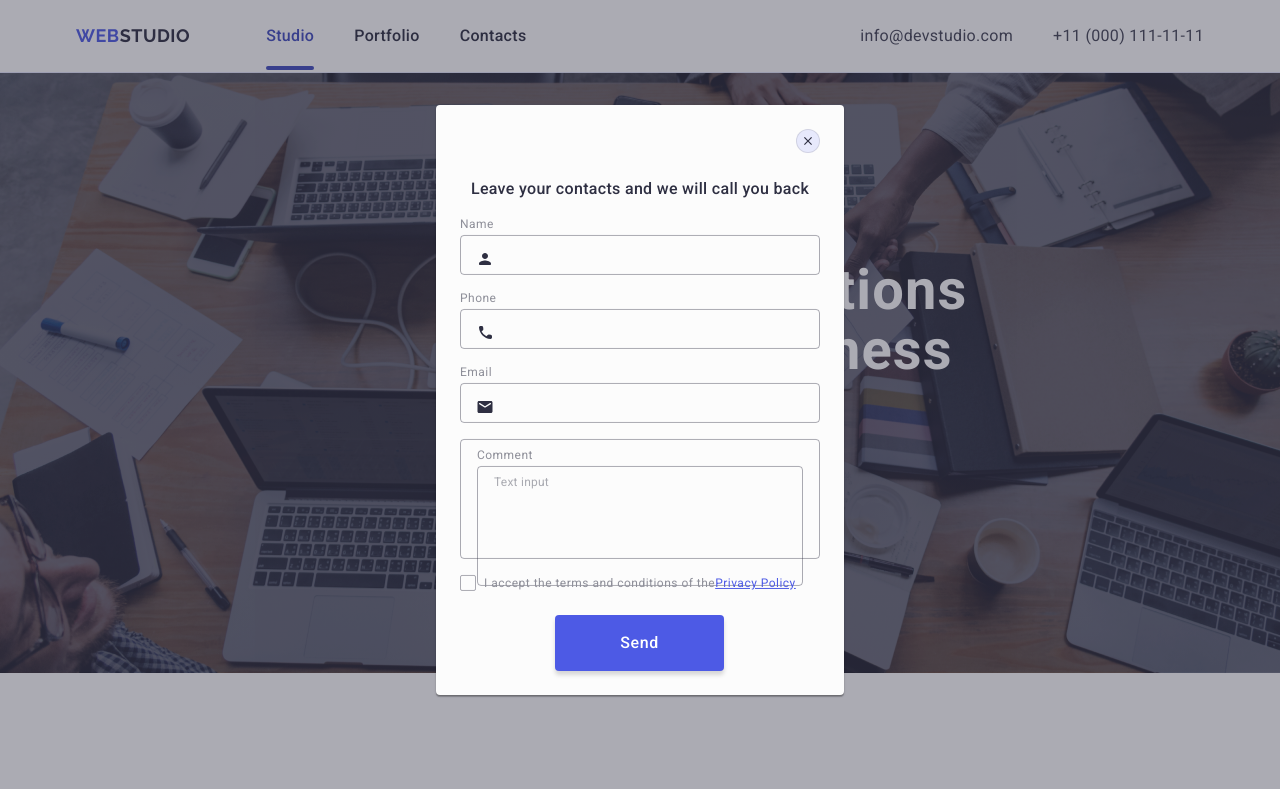
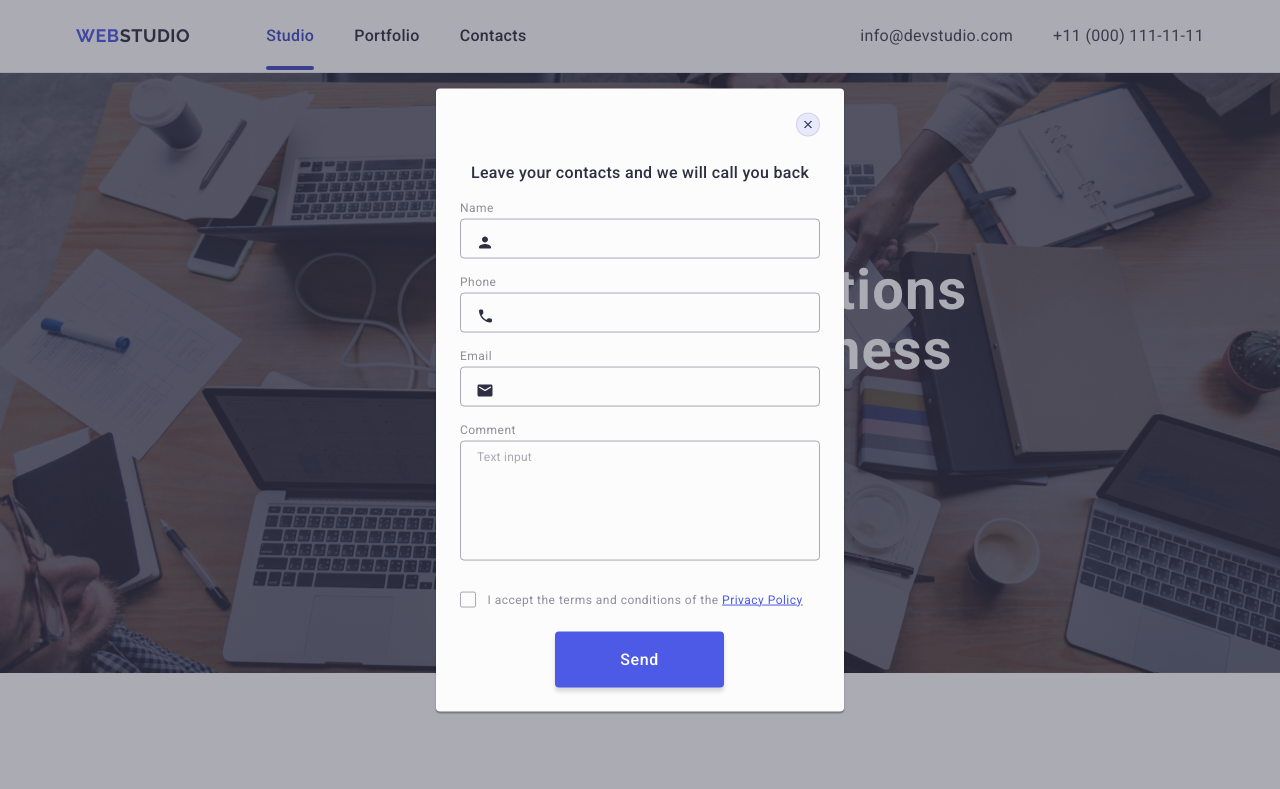
Before and after one commit to RomanNitefor/FS103-HOMEWORK-5, a plain HTML site: page index.html in a window 1280 px wide. Shown: the top 789 px of the page. Drawn offline with nearby package versions, Linux system fonts and the light colour scheme.

Commit message:
save-fixe-number-four

```diff
--- a/css/style.css
+++ b/css/style.css
@@ -768,7 +768,7 @@ li {
 .modal-field {
   margin-bottom: 8px;
 }
-.modal-textarea {
+.modal-text-area {
   margin-bottom: 16px;
 }
 .modal-checkbox {
@@ -781,8 +781,6 @@ li {
   font-weight: 400;
   line-height: 1.17;
   letter-spacing: 0.04em;
-  display: flex;
-  align-items: center;
 }
 
 .check-text a {
@@ -797,6 +795,8 @@ li {
 
 .check-span {
   display: inline-flex;
+  align-items: center;
+  justify-content: center;
   width: 16px;
   height: 16px;
   border-radius: 2px;
--- a/index.html
+++ b/index.html
@@ -552,7 +552,7 @@
               </svg>
             </div>
           </div>
-          <div class="modal-textarea">
+          <div class="modal-text-area">
             <label for="user-comment" class="modal-ladel">Comment</label>
             <textarea
               name="user-comment"
```
